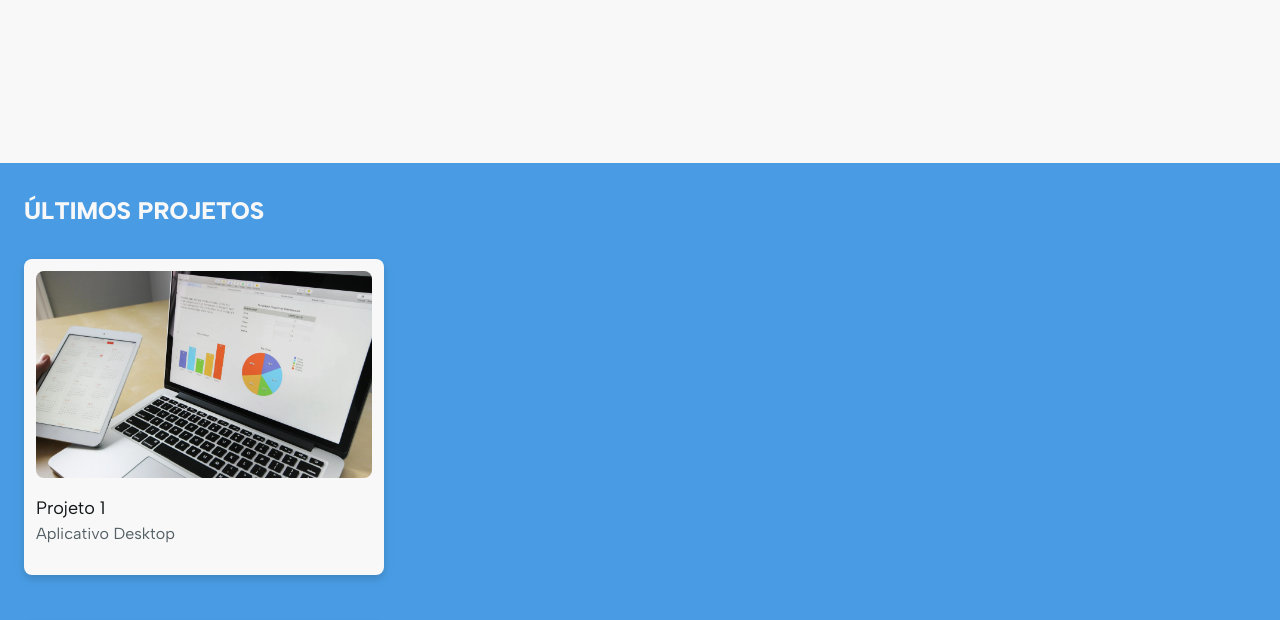
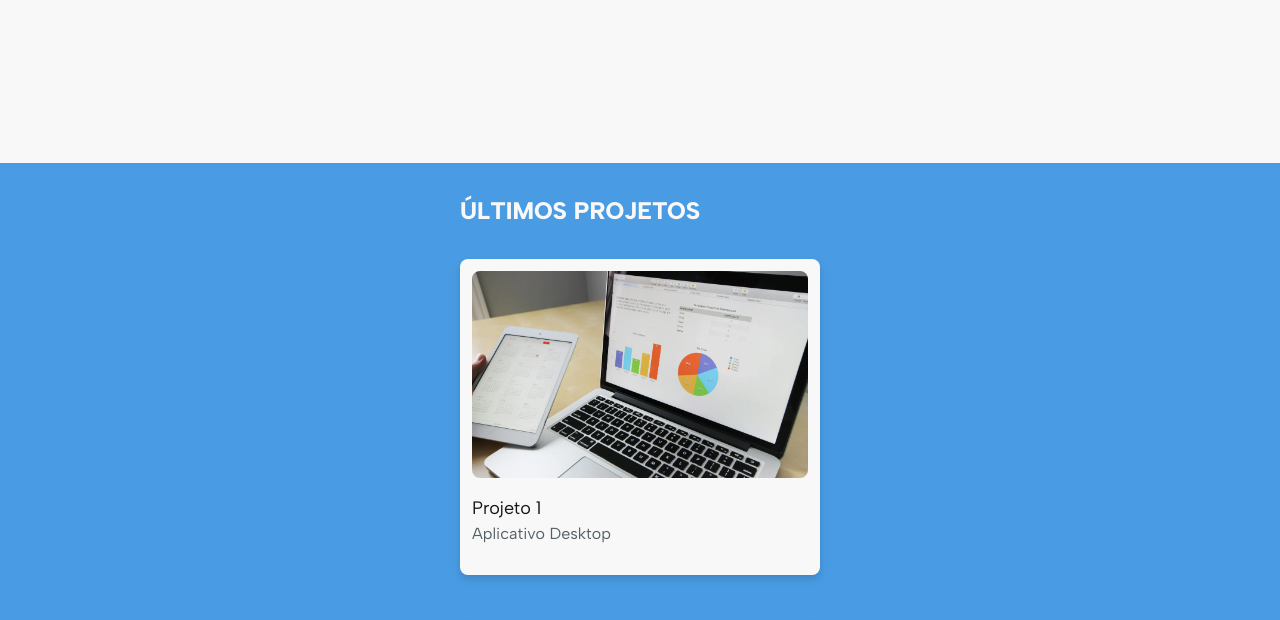
Before and after one commit to Davi-Lorena/Portfolio-semana4, a website: page src/index.html in a window 1280 px wide. Shown: the part 757-1377 px from the top of the page. Drawn offline with Linux system fonts and the light colour scheme.

Commit message:
fix: Fixes project card alignment

```diff
--- a/src/index.html
+++ b/src/index.html
@@ -52,7 +52,8 @@
         </div>
     </section>
     <!-- SECTION PROJECTS -->
-     <section id="projects" class="bg-secondary px-6 py-8 text-black flex flex-col gap-8 items-start">
+     <section id="projects" class="bg-secondary px-6 py-8 text-black flex flex-col gap-8 items-center">
+        <div class="flex flex-col items-start gap-8">
         <h2 class="text-white text-2xl font-extrabold uppercase">Últimos projetos</h2>
         <div class="grid grid-flow-row grid-cols-1 gap-12">
             <div class="bg-white max-w-[22.5rem] flex flex-col rounded-lg p-3 gap-4 drop-shadow-lg">
@@ -110,6 +111,7 @@
                 </div>
             </div>
         </div>
+        </div>
      </section>
 </main>
 
```
